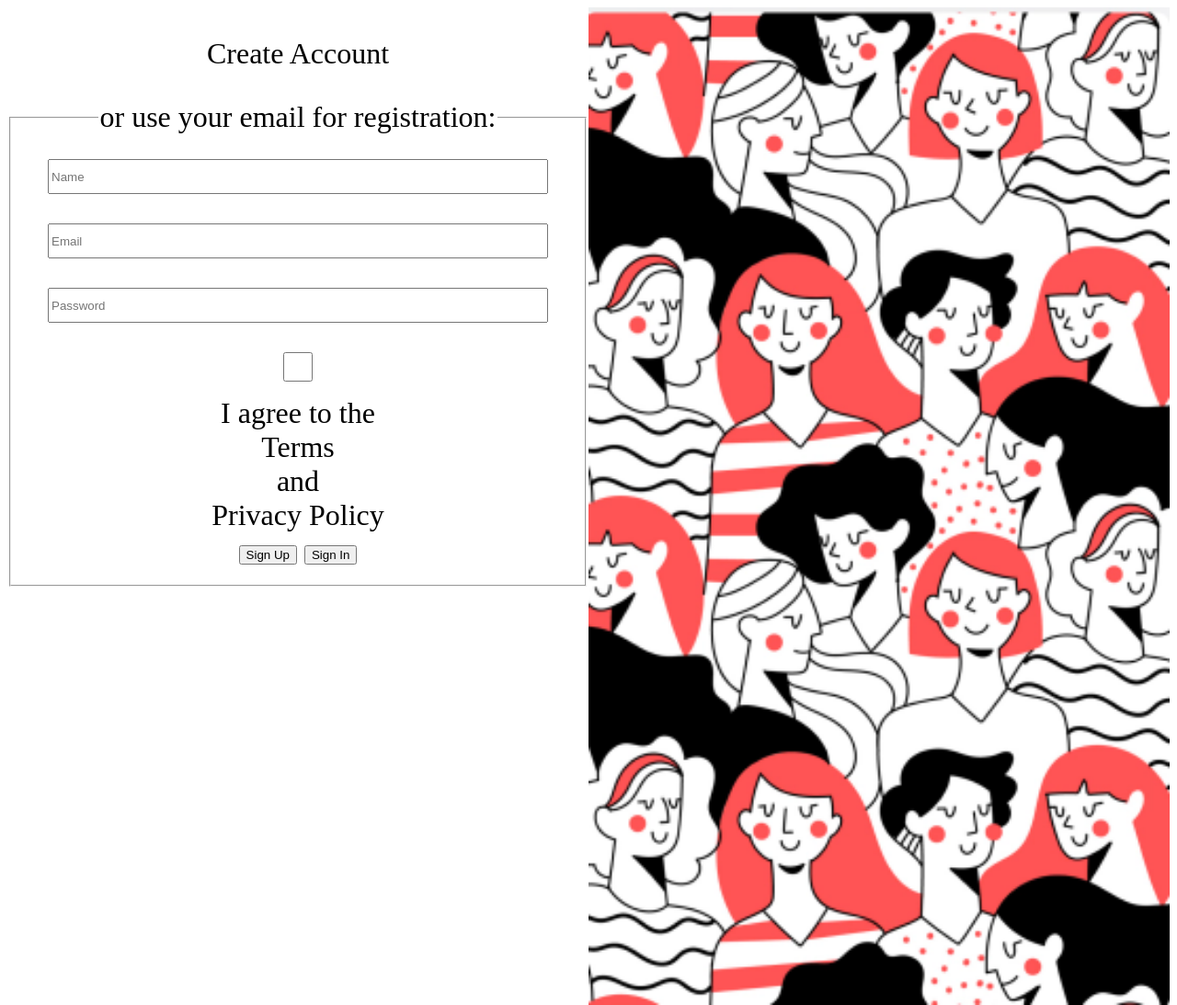
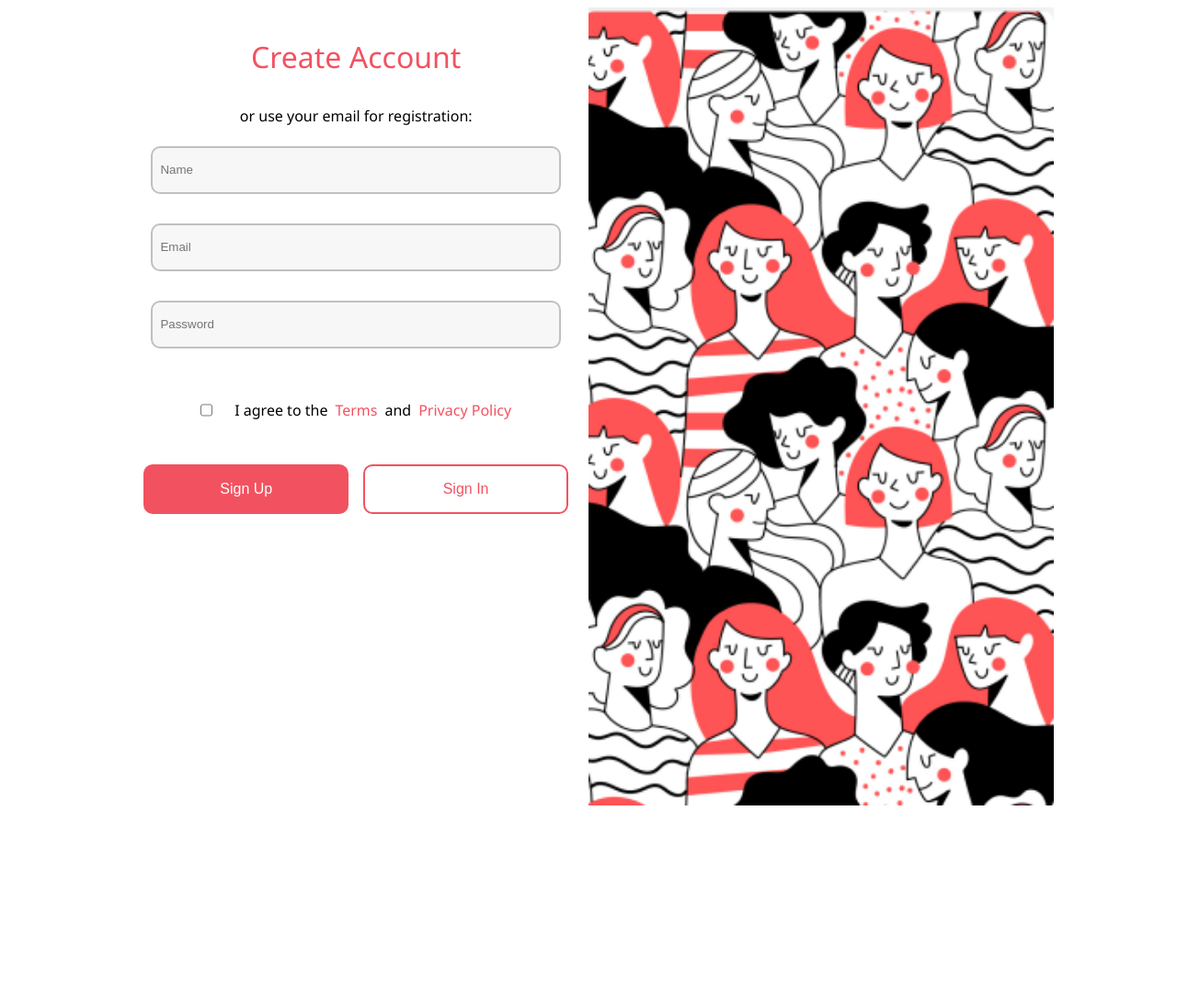
Before and after one commit to marielagcw/Front-end-2, a plain HTML site: page Semana 4 FE2/Clase11_y_12_Formularios/index.html in a window 1280 px wide. Shown: the whole page at 92% size. After the commit the page ends 884 px from the top, so only its background shows below. Drawn offline with Linux system fonts and the light colour scheme.

Commit message:
actualizacion

```diff
--- a/Semana 4 FE2/Clase11_y_12_Formularios/css/style.css
+++ b/Semana 4 FE2/Clase11_y_12_Formularios/css/style.css
@@ -1,35 +1,72 @@
-
-
 /* ================= ᓚᘏᗢ Declaración de variables ============================ */
-root{
-    --color-theme_imagenForm-1-rgba: rgba(242, 82, 96, 1);
-    --color-theme_imagenForm-2-rgba:  rgba(140, 48, 55, 1);
-    --color-theme_imagenForm-3-rgba:  rgba(242, 82, 82, 1);
-    --color-theme_imagenForm-4-rgba:  rgba(242, 242, 242, 1);
-    --color-theme_imagenForm-5-rgba:  rgba(13, 13, 13, 1);
+body {
+  display: flex;
+  justify-content: center;
 }
-
-main{
-    display:flex;
+main {
+  width: 80%;
+  height: 70%;
+  display: flex;
 }
-
-.formulario{
-    color: var(--color-theme_imagenForm-3-rgba);
-    font-size: 2rem;
-    width:50%;
-    text-align: center;
+p {
+  text-align: center;
+  font-size: 2rem;
+  color: rgba(242, 82, 96, 1);
 }
-
-img{
-    width:50%;
-
+p:nth-child(2) {
+  color: black;
 }
-
-fieldset{
-    display: flex;
-    flex-direction: column;
+.formulario {
+  font-family: "Segoe UI", Tahoma, Geneva, Verdana, sans-serif;
+  font-size: 1rem;
+  width: 50%;
 }
-input{
-    margin: 1rem;
-    height: 2rem;
+img {
+  width: 50%;
 }
+fieldset {
+  font-size: 1rem;
+  text-align: center;
+  display: flex;
+  flex-direction: column;
+  border-style: none;
+}
+input {
+  border-radius: 10px;
+  border-color: rgb(192, 192, 192);
+  border-style: solid;
+  background-color: rgb(247, 247, 247);
+  padding: 0.5rem;
+  margin: 1rem;
+  height: 2rem;
+}
+.terms {
+  font-size: 1rem;
+  padding: 0.5rem;
+  display: flex;
+  flex-direction: row;
+  justify-content: center;
+  align-items: center;
+}
+a.terms {
+  color: rgba(242, 82, 96, 1);
+}
+.botones {
+  display: flex;
+  flex-direction: row;
+}
+button:first-of-type {
+  background-color: rgba(242, 82, 96, 1);
+  color: white;
+}
+button {
+  color: rgba(242, 82, 96, 1);
+  font-size: 1rem;
+  background-color: white;
+  margin: 0.5rem;
+  padding: 1rem;
+  width: 100%;
+  border-radius: 10px;
+  border-style: solid;
+  border-color: rgba(242, 82, 96, 1);
+}
--- a/Semana 4 FE2/Clase11_y_12_Formularios/index.html
+++ b/Semana 4 FE2/Clase11_y_12_Formularios/index.html
@@ -19,7 +19,7 @@
           <a href="http://Twitter.com" target="_blank"></a>
           <a href="http://Instagram.com" target="_blank"></a>
         </div>
-        <form action="" method="post">
+        <form action="#" method="post">
           <fieldset>
             <legend>or use your email for registration:</legend>
             <input type="text" name="Name" id="Name" placeholder="Name" />
@@ -30,9 +30,14 @@
               id="Password"
               placeholder="Password"
             />
-            <input type="checkbox" name="Terms" id="Terms" />I agree to the
-            <a>Terms</a> and <a>Privacy Policy</a>
-            <div>
+            <div class="terms">
+              <input type="checkbox" name="Terms" id="Terms" class="terms" />
+              <p class="terms">
+                I agree to the
+                <a class="terms">Terms</a> and <a class="terms">Privacy Policy</a>
+              </p>
+            </div>
+            <div class="botones">
               <button type="submit">Sign Up</button>
               <button type="submit">Sign In</button>
             </div>
@@ -42,5 +47,6 @@
 
       <img src="img/imagenForm.png" />
     </main>
+    <script src="./js/app.js"></script>
   </body>
 </html>
--- a/Semana 4 FE2/Clase11_y_12_Formularios/js/app.js
+++ b/Semana 4 FE2/Clase11_y_12_Formularios/js/app.js
@@ -0,0 +1,4 @@
+const formulario = document.querySelector("form");
+formulario.addEventListener("submit", (e) => {
+  e.preventDefault();
+});
```
Also changed, not shown: Semana 3 FE2/Optimizar web Clase7_felinos/scripts.js (+15 -0 lines), Semana 3 FE2/Clase8_Web  noticias/index.html (renamed from Semana 3 FE2/Clase8_Web  noticias/indexx.html).
